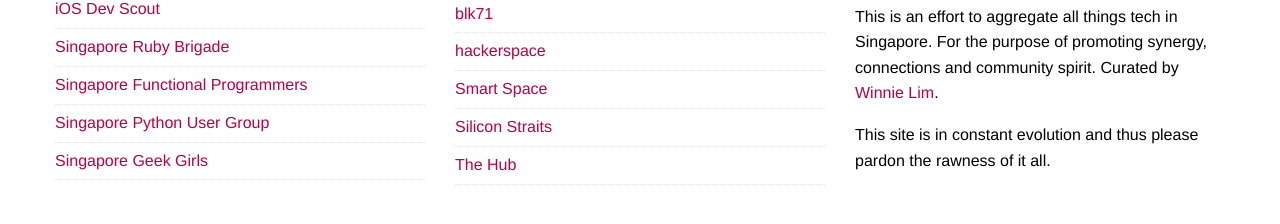
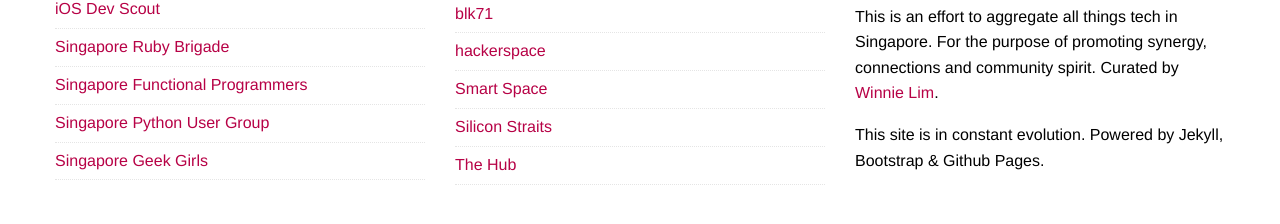
Before and after one commit to wynlim/connections.sg, a Jekyll site: the page built from index.html, in a window 1280 px wide. Shown: the part 511-735 px from the top of the page. Built offline with Jekyll 4.4.1, drawn with Linux system fonts in a browser that asks for light colours; Markdown is read by kramdown in place of the engine named in the settings.

Commit message:
Update connections.html

```diff
--- a/_layouts/connections.html
+++ b/_layouts/connections.html
@@ -25,7 +25,7 @@
             <footer>
               <p>This is an effort to aggregate all things tech in Singapore. For the purpose of promoting synergy, connections and community spirit. Curated by <a href="http://winnielim.org">Winnie Lim</a>.</p>
 
-              <p>This site is in constant evolution and thus please pardon the rawness of it all.</p>
+              <p>This site is in constant evolution. Powered by Jekyll, Bootstrap & Github Pages.</p>
             </footer>
 
         </div>
```
